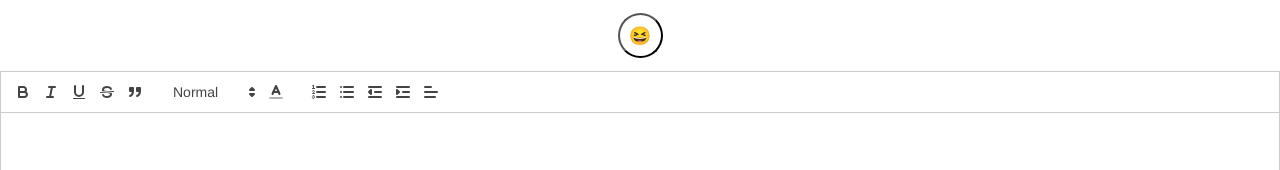
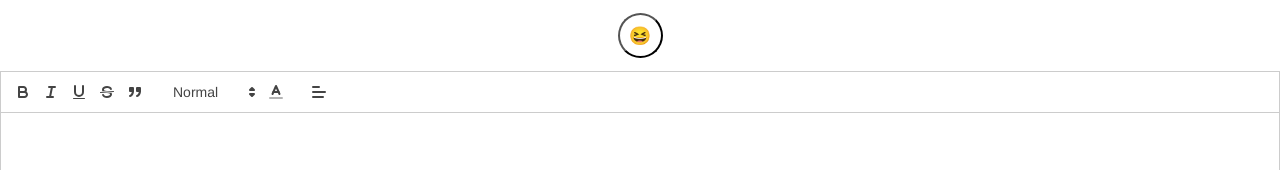
Before and after one commit to gommgom/gomgomilgi, a React (Create React App) app: page /addDiary in a window 1280 px wide. Shown: the top 170 px of the page. Built offline with nearby package versions, Linux system fonts and the light colour scheme.

Commit message:
CHORE: quill editor 수정

```diff
--- a/src/component/QuilEditor.tsx
+++ b/src/component/QuilEditor.tsx
@@ -25,10 +25,10 @@ const QuilEditor = memo(({quillRef, contents, setContents} : QuillEditorProps) =
                     ["bold", "italic", "underline", "strike", "blockquote"],
                     [{ size: ["small", false, "large", "huge"] }, { color: [] }],
                     [
-                        { list: "ordered" },
-                        { list: "bullet" },
-                        { indent: "-1" },
-                        { indent: "+1" },
+                        // { list: "ordered" },
+                        // { list: "bullet" },
+                        // { indent: "-1" },
+                        // { indent: "+1" },
                         { align: [] },
                     ],
                 ],
```
